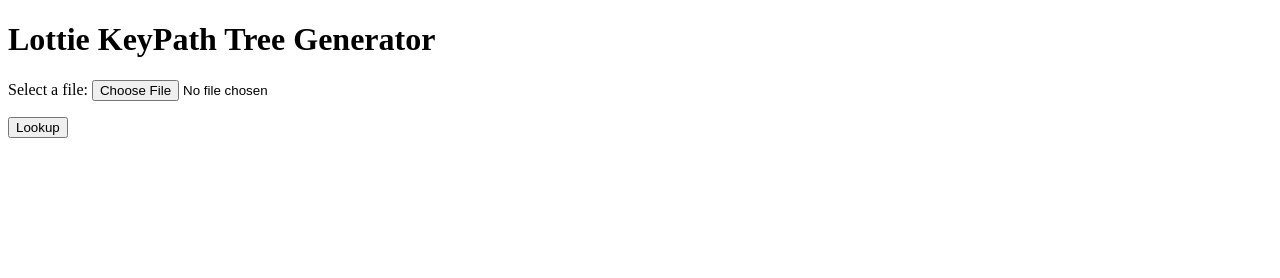
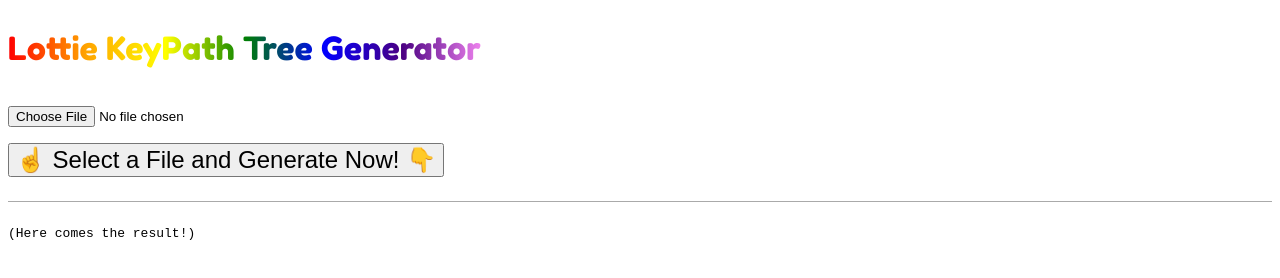
Before and after one commit to mangano-ito/lottie-keypath-finder, a website built with Vite: page index.html in a window 1280 px wide. Built offline with nearby package versions, Linux system fonts and the light colour scheme.

Commit message:
update view

```diff
--- a/index.html
+++ b/index.html
@@ -3,17 +3,37 @@
     <head>
         <meta charset="UTF-8">
         <title>Lottie KeyPath Tree Generator</title>
+        <link href="https://fonts.googleapis.com/css?family=Fredoka+One&display=swap" rel="stylesheet" />
         <script type="module" src="/src/main.web.ts"></script>
+        <style type="text/css">
+h1 {
+  font-family: 'Fredoka One';
+  font-weight: normal;
+  background-image: linear-gradient(to left, violet, indigo, blue, green, yellow, orange, red);
+  background-clip: text;
+  color: transparent;
+  display: inline-block;
+}
+
+#lookup-btn {
+  font-size: 150%;
+}
+
+#result {
+  margin-top: 1.5rem;
+  padding-top: 1.5rem;
+  border-top: thin solid #aaa;
+}
+        </style>
     </head>
     <body>
         <h1>Lottie KeyPath Tree Generator</h1>
         <p>
-            <label for="file-input">Select a file:</label>
             <input type="file" id="input" />
         </p>
         <p>
-            <button id="lookup-btn">Lookup</button>
+            <button id="lookup-btn">☝️ Select a File and Generate Now! 👇</button>
         </p>
-        <pre id="result"></pre>
+        <pre id="result">(Here comes the result!)</pre>
     </body>
 </html>
```
